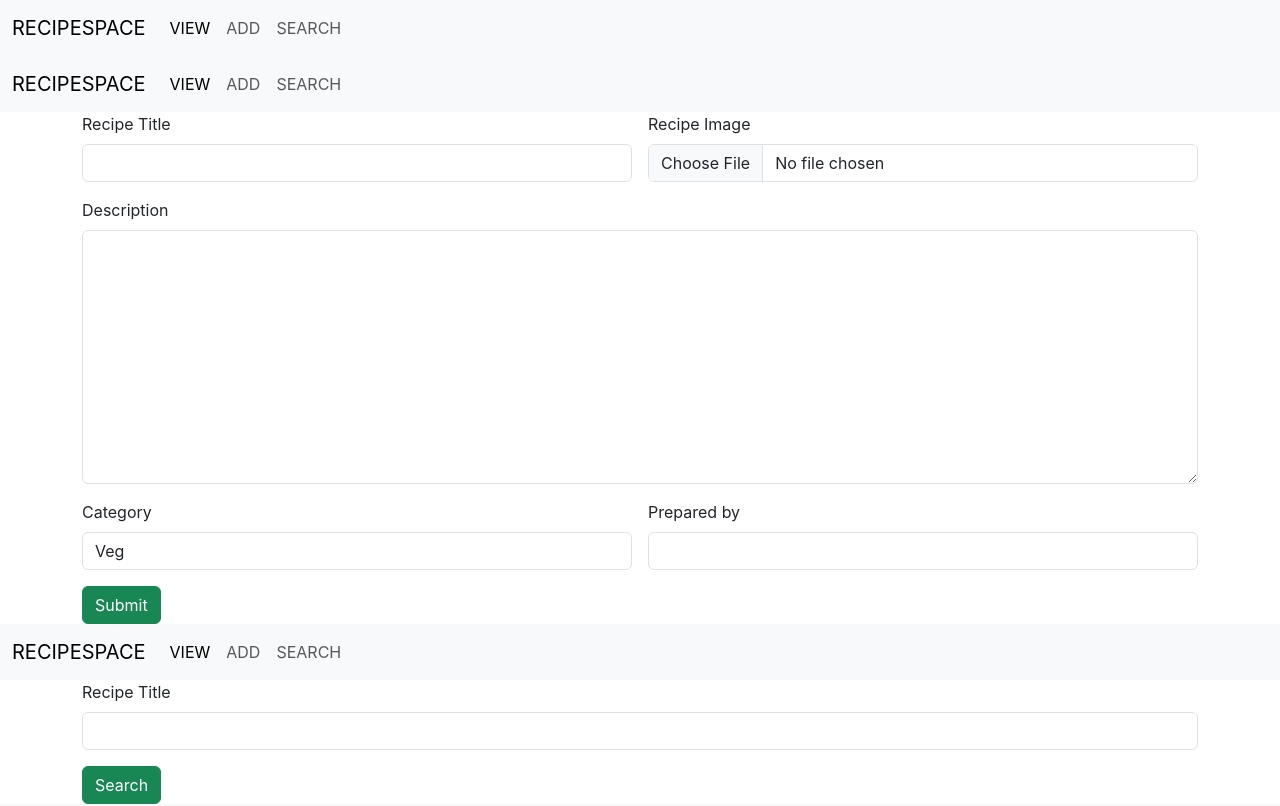
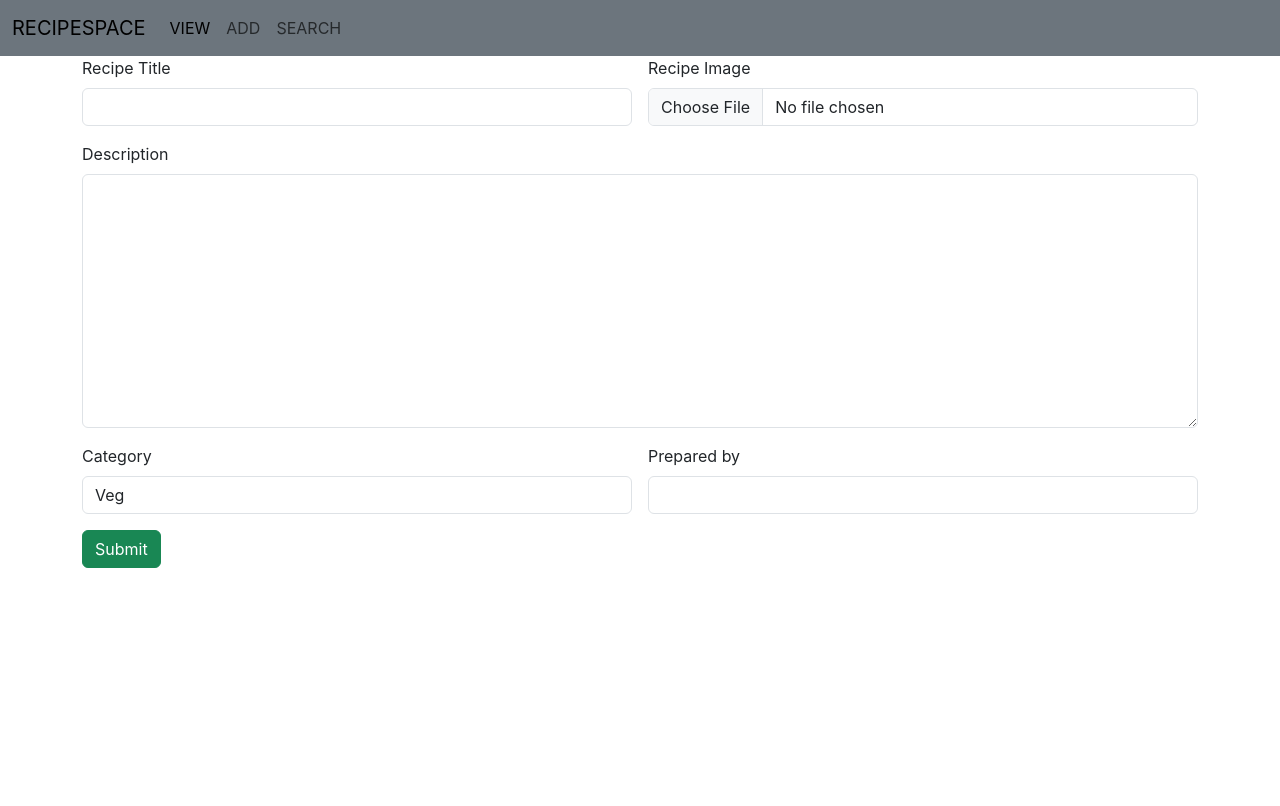
Before and after one commit to drisyx/RecipeAppFrontEnd, a React (Create React App) app: page / in a window 1280 px wide. Shown: the top 806 px of the page. Built offline with nearby package versions, Linux system fonts and the light colour scheme.

Commit message:
Frontend Completed

```diff
--- a/package.json
+++ b/package.json
@@ -8,6 +8,7 @@
     "@testing-library/user-event": "^13.5.0",
     "react": "^18.2.0",
     "react-dom": "^18.2.0",
+    "react-router-dom": "^6.22.3",
     "react-scripts": "5.0.1",
     "web-vitals": "^2.1.4"
   },
--- a/src/App.js
+++ b/src/App.js
@@ -4,15 +4,27 @@ import AddRecipe from './components/AddRecipe';
 import SearchRecipe from './components/SearchRecipe';
 import ViewRecipe from './components/ViewRecipe';
 import RecipeNavbar from './components/RecipeNavbar';
+import { BrowserRouter, Route ,Routes } from 'react-router-dom';
 
 function App() {
   return (
-    <div>
-      <RecipeNavbar />
-      <AddRecipe />
-      <SearchRecipe />
-      <ViewRecipe />
-    </div>
+
+    <BrowserRouter>
+      <Routes>
+
+        <Route path="/" element={<AddRecipe />} />
+        <Route path="/search" element={<SearchRecipe />} />
+        <Route path="/view" element={<ViewRecipe />} />
+
+
+      </Routes>
+
+
+    </BrowserRouter>
+
+
+
+
   );
 }
 
--- a/src/components/RecipeNavbar.jsx
+++ b/src/components/RecipeNavbar.jsx
@@ -5,22 +5,22 @@ const RecipeNavbar = () => {
         <div>
 
 
-            <nav class="navbar navbar-expand-lg bg-body-tertiary">
+            <nav class="navbar navbar-expand-lg bg-secondary">
                 <div class="container-fluid">
-                    <a class="navbar-brand" href="#">RECIPESPACE</a>
+                    <a class="navbar-brand" href="/search">RECIPESPACE</a>
                     <button class="navbar-toggler" type="button" data-bs-toggle="collapse" data-bs-target="#navbarNav" aria-controls="navbarNav" aria-expanded="false" aria-label="Toggle navigation">
                         <span class="navbar-toggler-icon"></span>
                     </button>
                     <div class="collapse navbar-collapse" id="navbarNav">
                         <ul class="navbar-nav">
                             <li class="nav-item">
-                                <a class="nav-link active" aria-current="page" href="#">VIEW</a>
+                                <a class="nav-link active" aria-current="page" href="/view">VIEW</a>
                             </li>
                             <li class="nav-item">
-                                <a class="nav-link" href="#">ADD</a>
+                                <a class="nav-link" href="/">ADD</a>
                             </li>
                             <li class="nav-item">
-                                <a class="nav-link" href="#">SEARCH</a>
+                                <a class="nav-link" href="/search">SEARCH</a>
                             </li>
                         </ul>
                     </div>
--- a/src/components/ViewRecipe.jsx
+++ b/src/components/ViewRecipe.jsx
@@ -17,7 +17,7 @@ const ViewRecipe = () => {
                                     <div class="card-body">
                                         <h5 class="card-title">PEANUT BUTTER COOKIES</h5>
                                         <p class="card-text">Whip up these scrumptious 3-Ingredient Peanut Butter Cookies in a snap! With just peanut butter, sugar, and an egg, you'll have a delightful treat that's perfect for satisfying your sweet tooth.</p>
-                                        <a href="#" class="btn btn-primary">view</a>
+                                        <a href="#" class="btn btn-success">view</a>
                                     </div>
                                 </div>
                             </div>
@@ -27,7 +27,7 @@ const ViewRecipe = () => {
                                     <div class="card-body">
                                         <h5 class="card-title">CRÈME BRÛLÉE</h5>
                                         <p class="card-text">Try this classic dessert that is easy to make and requires only a few ingredients. Rich and creamy custard is topped with a crunchy layer of caramelized sugar, making it the perfect indulgent treat.</p>
-                                        <a href="#" class="btn btn-primary">view</a>
+                                        <a href="#" class="btn btn-success">view</a>
                                     </div>
                                 </div>
 
@@ -40,7 +40,7 @@ const ViewRecipe = () => {
                                     <div class="card-body">
                                         <h5 class="card-title">COOKIES AND CREAM MOUSSE</h5>
                                         <p class="card-text">Whip up this dreamy Cookies and Cream Mousse for a delightful dessert experience! With a heavenly blend of crushed Oreos and creamy mousse, your taste buds will be dancing with joy.</p>
-                                        <a href="#" class="btn btn-primary">view</a>
+                                        <a href="#" class="btn btn-success">view</a>
                                     </div>
                                 </div>
 
@@ -52,7 +52,7 @@ const ViewRecipe = () => {
                                     <div class="card-body">
                                         <h5 class="card-title">CHEESY GARLIC BROCCOLI</h5>
                                         <p class="card-text">Broccoli never tasted so good! This cheesy garlic broccoli is a quick and easy side dish that is packed with flavor and nutrition.</p>
-                                        <a href="#" class="btn btn-primary">view</a>
+                                        <a href="#" class="btn btn-success">view</a>
                                     </div>
                                 </div>
 
@@ -67,7 +67,7 @@ const ViewRecipe = () => {
                                     <div class="card-body">
                                         <h5 class="card-title">MAC AND CHEESE</h5>
                                         <p class="card-text">Nothing says comforting and classic like mac and cheese.Ooey, gooey, and oh-so-delightful.</p>
-                                        <a href="#" class="btn btn-primary">view</a>
+                                        <a href="#" class="btn btn-success">view</a>
                                     </div>
                                 </div>
 
@@ -83,7 +83,7 @@ const ViewRecipe = () => {
                                     <div class="card-body">
                                         <h5 class="card-title">CHOCOLATE AVOCADO SMOOTHIE</h5>
                                         <p class="card-text">Chocolate avocado smoothie is a healthy and delicious way to satisfy your sweet tooth. Made with creamy avocado, rich chocolate, and almond milk, this sipper is sure to become your new favorite breakfast or snack.</p>
-                                        <a href="#" class="btn btn-primary">view</a>
+                                        <a href="#" class="btn btn-success">view</a>
                                     </div>
                                 </div>
 
```
Also changed, not shown: 1 other file (tests, documents, lock files or other folders).
